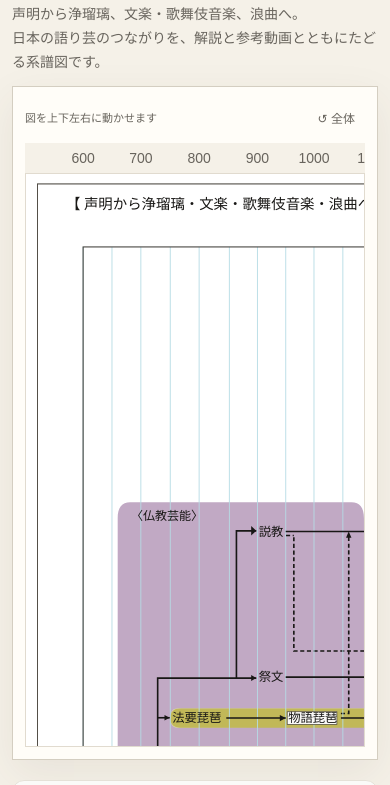
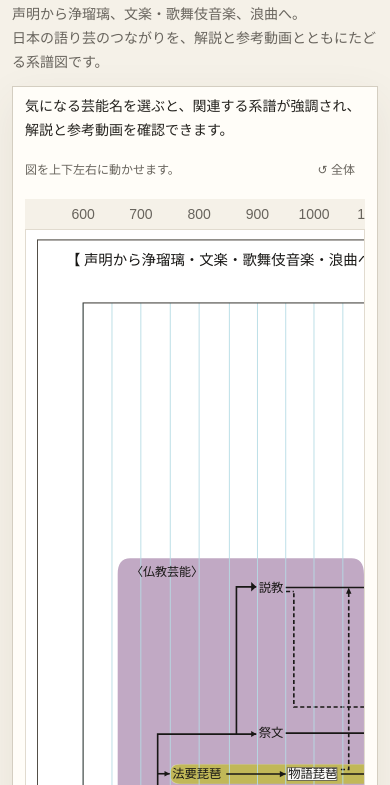
Before and after one commit to tobio-nakai/katari-gei-interactive, a website: page index.html in a window 390 px wide. Shown: the part 59-844 px from the top of the page. Drawn offline with Linux system fonts and the light colour scheme.

Commit message:
2 change

```diff
--- a/index.html
+++ b/index.html
@@ -15,8 +15,9 @@
 
       <section class="diagram-section" aria-label="日本語り芸の系譜図">
         <p id="diagram-status" class="sr-only" aria-live="polite">系統図を読み込んでいます。</p>
+        <p class="diagram-instructions">気になる芸能名を選ぶと、関連する系譜が強調され、解説と参考動画を確認できます。</p>
         <div class="diagram-toolbar">
-          <p class="scroll-hint">図を上下左右に動かせます</p>
+          <p class="scroll-hint">図を上下左右に動かせます。</p>
           <button id="diagram-home" class="diagram-home" type="button" aria-label="系譜図全体を表示領域に収める" title="系譜図全体を表示" aria-pressed="false"><span aria-hidden="true">↺</span> 全体</button>
         </div>
         <div id="year-header" class="year-header" role="group" aria-label="系譜図の年代" hidden></div>
--- a/style.css
+++ b/style.css
@@ -33,7 +33,8 @@ h1 { margin: 0; font-family: "Yu Mincho", YuMincho, serif; font-size: clamp(32px
 
 .diagram-section { background: var(--panel); border: 1px solid var(--line); box-shadow: 0 14px 40px rgb(75 65 48 / 8%); }
 .diagram-section { padding: 26px; }
-.diagram-toolbar { display: flex; align-items: center; justify-content: space-between; gap: 8px; margin-bottom: 4px; }
+.diagram-instructions { max-width: 760px; margin: 0 0 4px; color: var(--ink); font-size: 15px; font-weight: 500; line-height: 1.7; }
+.diagram-toolbar { display: flex; align-items: center; justify-content: space-between; gap: 8px; margin-bottom: 8px; }
 .scroll-hint { margin: 0; color: var(--muted); font-size: 12px; }
 .diagram-home { flex: none; min-height: 44px; padding: 6px 10px; border: 0; border-radius: 6px; color: var(--muted); background: transparent; font-size: 12px; cursor: pointer; }
 .year-header { position: relative; overflow: hidden; height: 30px; background: rgb(245 241 232 / 96%); color: var(--muted); pointer-events: none; user-select: none; }
@@ -138,7 +139,7 @@ body.has-sheet .page-shell { padding-bottom: calc(360px + 40px); }
   .intro { margin-top: 6px; font-size: 14px; line-height: 1.7; }
   .diagram-section { padding: 8px 12px 12px; }
   .source-note { margin-top: 20px; padding: 16px; }
-  .scroll-hint { font-size: 11px; }
+  .diagram-instructions { font-size: 14px; }
   .year-label { font-size: 14px; }
   .diagram-host { min-width: 980px; }
 
```
